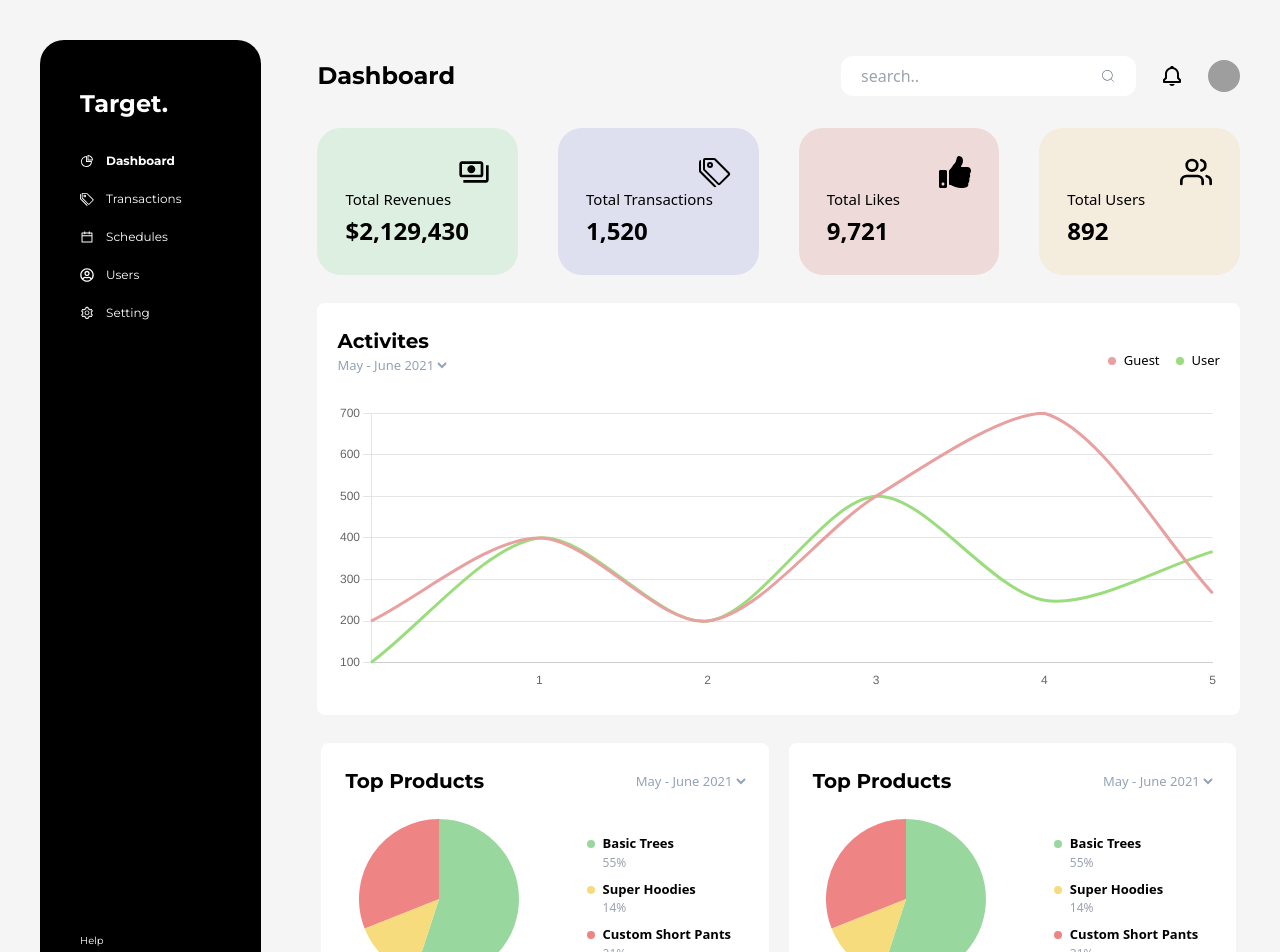
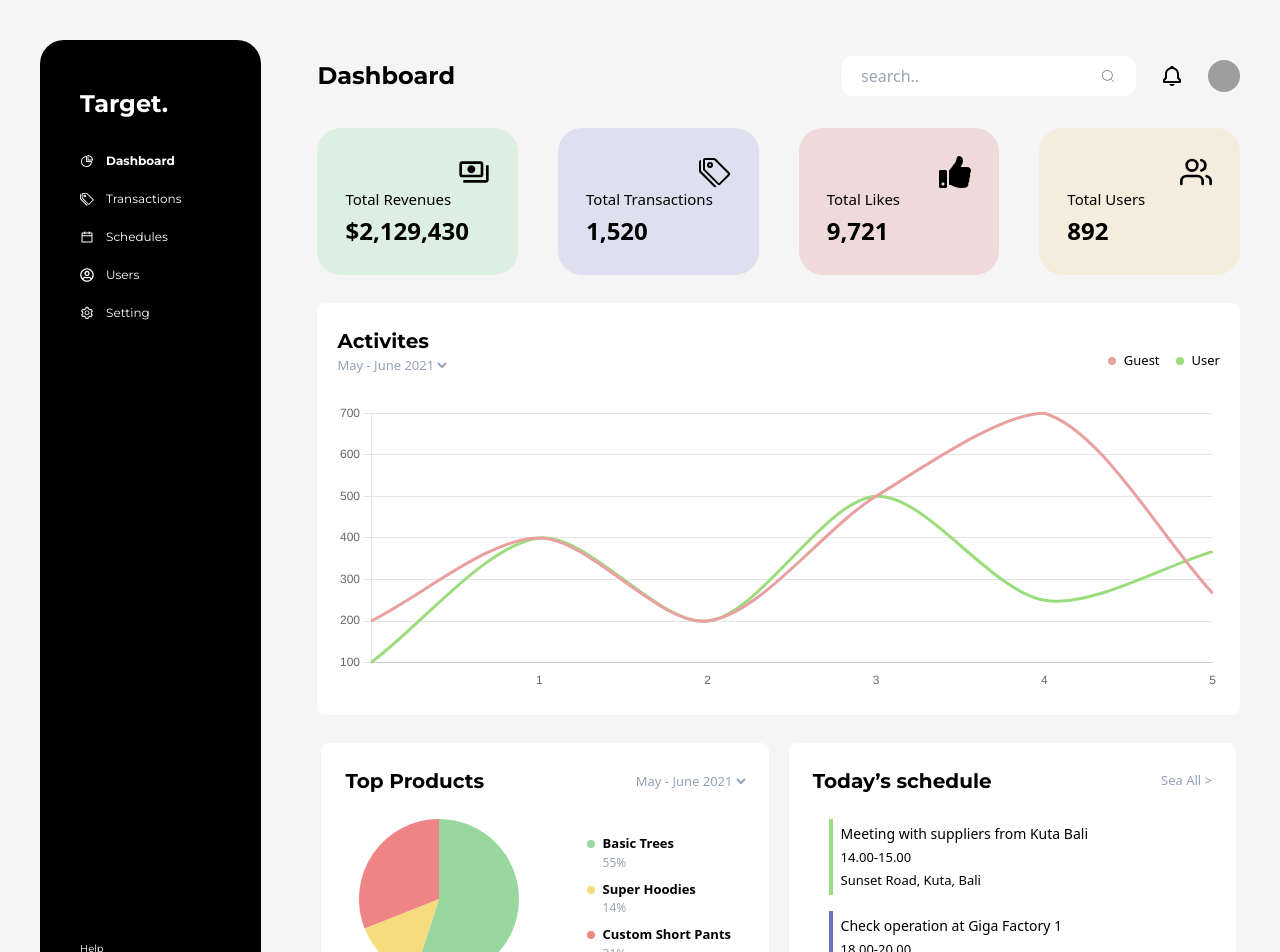
Before and after one commit to ArnabChatterjee20k/React---Dashboard, a React (Vite) app: page /dashboard in a window 1280 px wide. Shown: the top 952 px of the page. Built offline with nearby package versions, Linux system fonts and the light colour scheme; grey boxes are pictures that could not be loaded; the HTML template or start-up script is replaced by a standard one.

Commit message:
feat -- added scheduling data

```diff
--- a/src/components/DashBoard/VisualisationSpace.tsx
+++ b/src/components/DashBoard/VisualisationSpace.tsx
@@ -3,6 +3,8 @@ import DataCards from "./DataCards";
 import MonthlyChartProps from "../../types/MonthlyChart";
 import ProductChart from "../Charts/ProductChart";
 import ProductChartProps from "../../types/ProductChartProps";
+import ScheduleProps from "../../types/Schedule";
+import Schedule from "../Schedule/Schedule";
 
 const chartsData: MonthlyChartProps = {
   chartData: {
@@ -33,6 +35,20 @@ const productChartData: ProductChartProps = {
   },
 };
 
+const schedule:ScheduleProps = {
+  todaysSchedule: [
+    {
+      time: "14.00-15.00",
+      location: "Sunset Road, Kuta, Bali ",
+      meetingTitle: "Meeting with suppliers from Kuta Bali",
+    },
+    {
+      time: "18.00-20.00",
+      location: "Central Jakarta",
+      meetingTitle: "Check operation at Giga Factory 1",
+    },
+  ],
+};
 export default function VisualisationSpace() {
   return (
     <div className="w-full flex flex-col gap-7">
@@ -40,7 +56,7 @@ export default function VisualisationSpace() {
       <DisplayMonthChart chartData={chartsData.chartData} />
       <div className="flex flex-col md:flex-row gap-5 w-full md:px-1">
         <ProductChart chartData={productChartData.chartData} />
-        <ProductChart chartData={productChartData.chartData} />
+        <Schedule todaysSchedule={schedule.todaysSchedule}/>
       </div>
     </div>
   );
--- /dev/null
+++ b/src/components/Schedule/Schedule.tsx
@@ -0,0 +1,18 @@
+import ScheduleProps from "../../types/Schedule";
+import ScheduleSummary from "./ScheduleSummary";
+
+export default function Schedule({ todaysSchedule }: ScheduleProps) {
+  return (
+    <div className="bg-white p-6 rounded-lg flex flex-col gap-6 flex-1">
+      <div className="flex justify-between items-center">
+        <h5 className="font-monteserat font-bold text-base md:text-xl">
+          Today’s schedule
+        </h5>
+        <span className="text-slate-400 text-[13px]">Sea All {`>`}</span>
+      </div>
+      <div className="flex flex-col items-center md:flex-row md:justify-around gap-10">
+        <ScheduleSummary todaysSchedule={todaysSchedule}/>
+      </div>
+    </div>
+  );
+}
--- /dev/null
+++ b/src/components/Schedule/ScheduleSummary.tsx
@@ -0,0 +1,30 @@
+import { ScheduleData } from "../../types/Schedule";
+import ScheduleProps from "../../types/Schedule";
+const colors = ["#9BDD7C", "#6972C3"];
+export default function ScheduleSummary({ todaysSchedule }: ScheduleProps) {
+  return (
+    <div className="flex flex-col w-full gap-4 px-2 md:px-4 h-full">
+      {todaysSchedule.map((props, index) => (
+        <SchedulePoints {...props} color={colors[index]} />
+      ))}
+    </div>
+  );
+}
+
+function SchedulePoints({
+  location,
+  meetingTitle,
+  time,
+  color,
+}: ScheduleData & { color: string }) {
+  return (
+    <div className="flex gap-2">
+      <div className="w-1 h-full" style={{ backgroundColor: color }} />
+      <div className="flex flex-col w-full gap-1 py-1">
+        <p className="text-[14px] font-medium">{meetingTitle}</p>
+        <p className="text-[13px] font-thin">{time}</p>
+        <p className="text-[13px] font-thin">{location}</p>
+      </div>
+    </div>
+  );
+}
--- /dev/null
+++ b/src/types/Schedule.d.ts
@@ -0,0 +1,9 @@
+export default interface ScheduleProps {
+  todaysSchedule: ScheduleData[];
+}
+
+export interface ScheduleData {
+  time: string;
+  location: string;
+  meetingTitle: string;
+}
```
